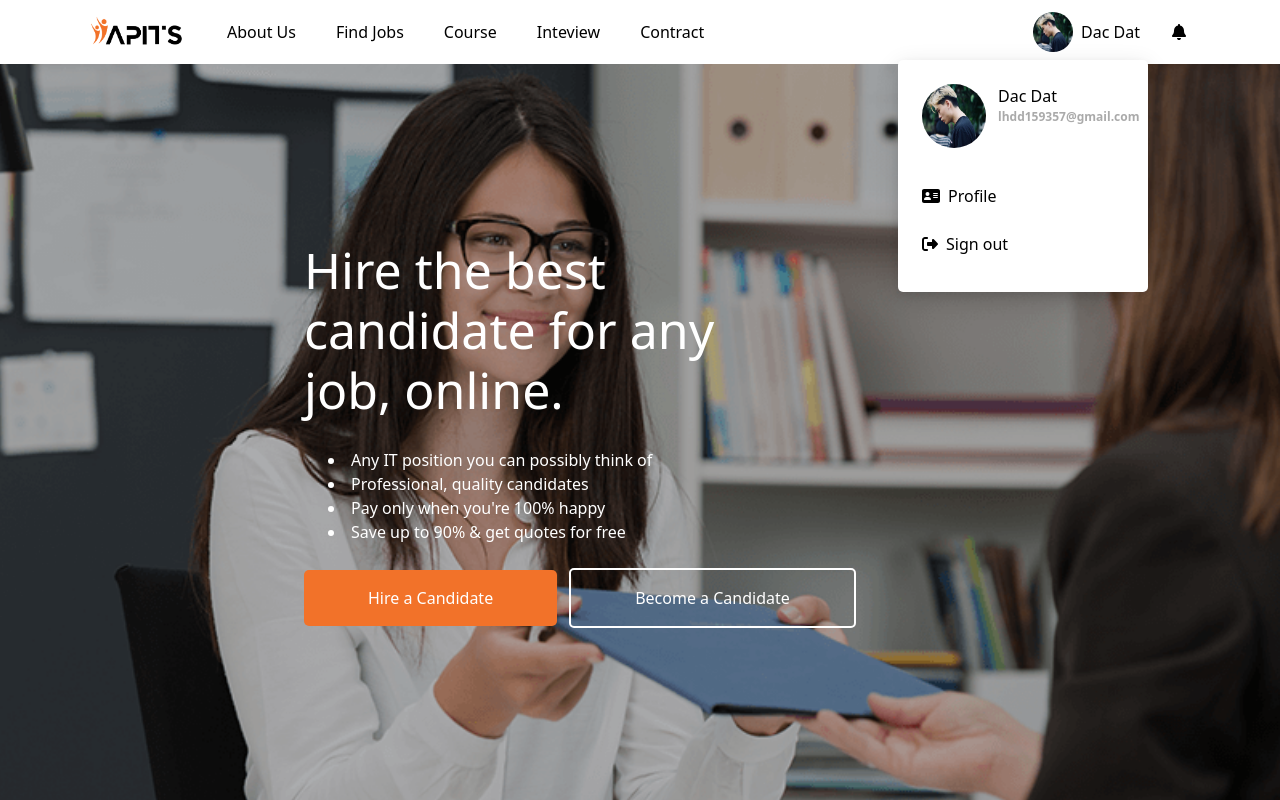
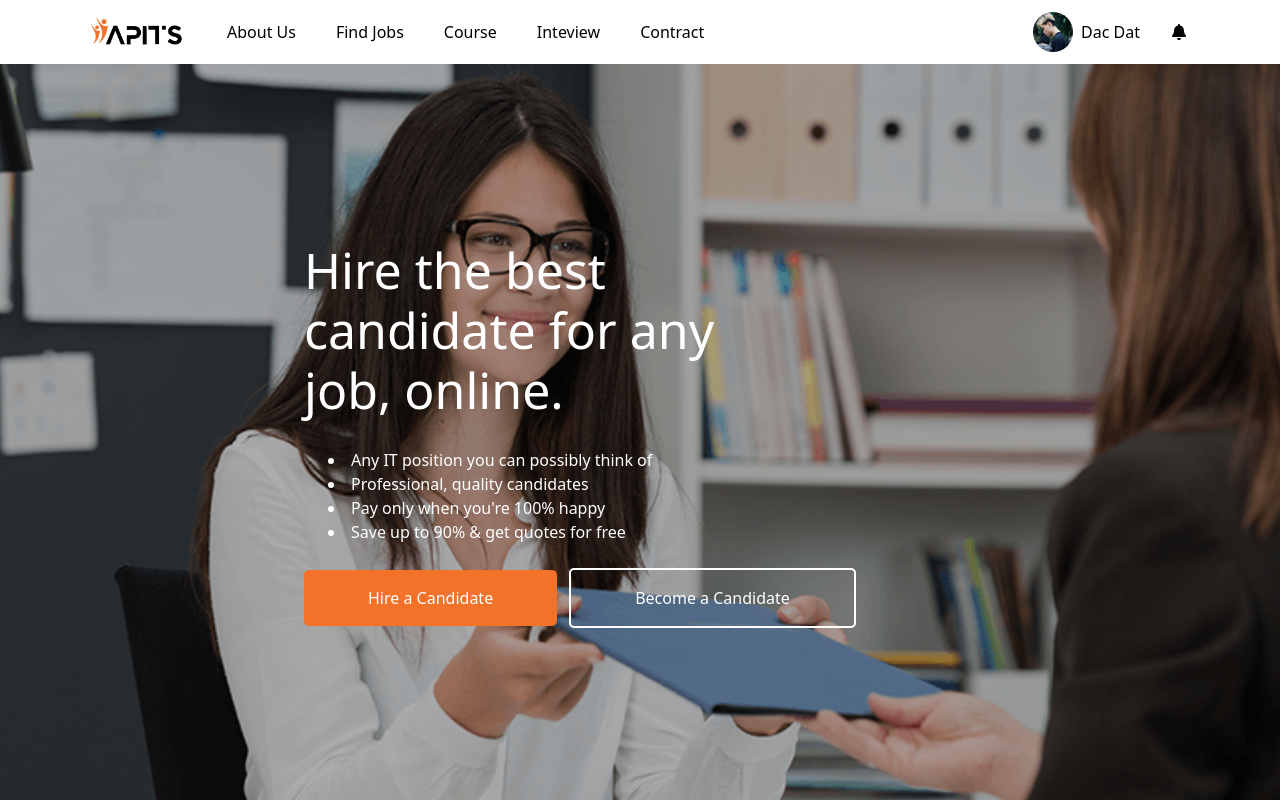
Before and after one commit to se140718-dacdat/apits-frontend, a React (Create React App) app: page / in a window 1280 px wide. Shown: the top 800 px of the page. Built offline with nearby package versions, Linux system fonts and the light colour scheme.

Commit message:
fix event click dropdown

```diff
--- a/src/components/modules/pagecomponents/Header/CandidateHeader.tsx
+++ b/src/components/modules/pagecomponents/Header/CandidateHeader.tsx
@@ -15,7 +15,7 @@ interface Props {
     setUser: Dispatch<SetStateAction<User | null>>;
 }
 const CandidateHeader: FC<Props> = (props) => {
-    const [show, setShow] = useState<string>("");
+    const [show, setShow] = useState<string>("display-none");
     const user = useSelector((state: any) => state.auth.login.currentUser);
     const dispatch = useDispatch();
     const navigate = useNavigate();
@@ -23,6 +23,12 @@ const CandidateHeader: FC<Props> = (props) => {
     const logoutHandler = () => {
         logoutUser(dispatch, navigate)
     }
+
+    useEffect(() => {
+        window.onclick = () => {
+           setShow("display-none");
+        }
+    }, [])
 
 
     return (
@@ -42,7 +48,8 @@ const CandidateHeader: FC<Props> = (props) => {
 
                             </Nav>
                             <Nav className='nav-right'>
-                                <Nav.Link className='navlink user-wrap' onClick={() => {
+                                <Nav.Link className='navlink user-wrap' onClick={(e) => {
+                                    e.stopPropagation();
                                     (show == "") ?
                                         setShow("display-none")
                                         : setShow("")
```
